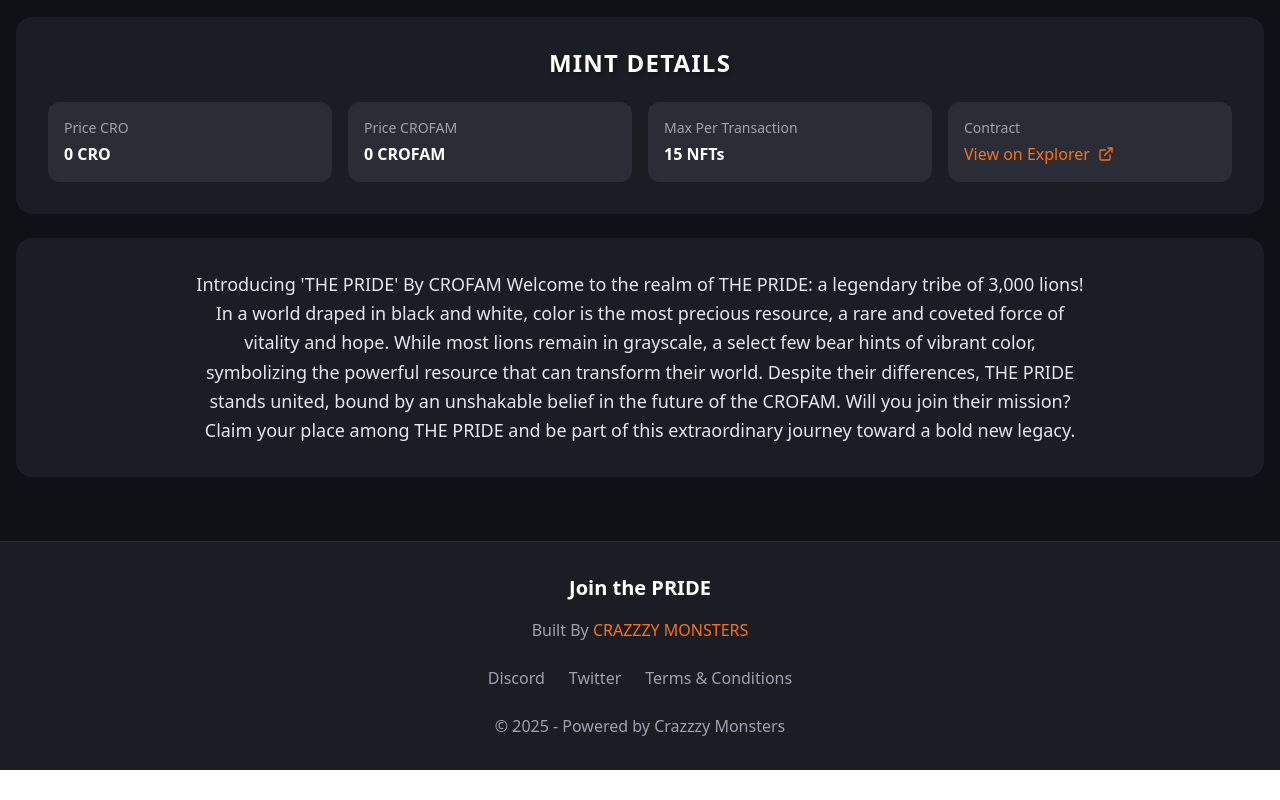
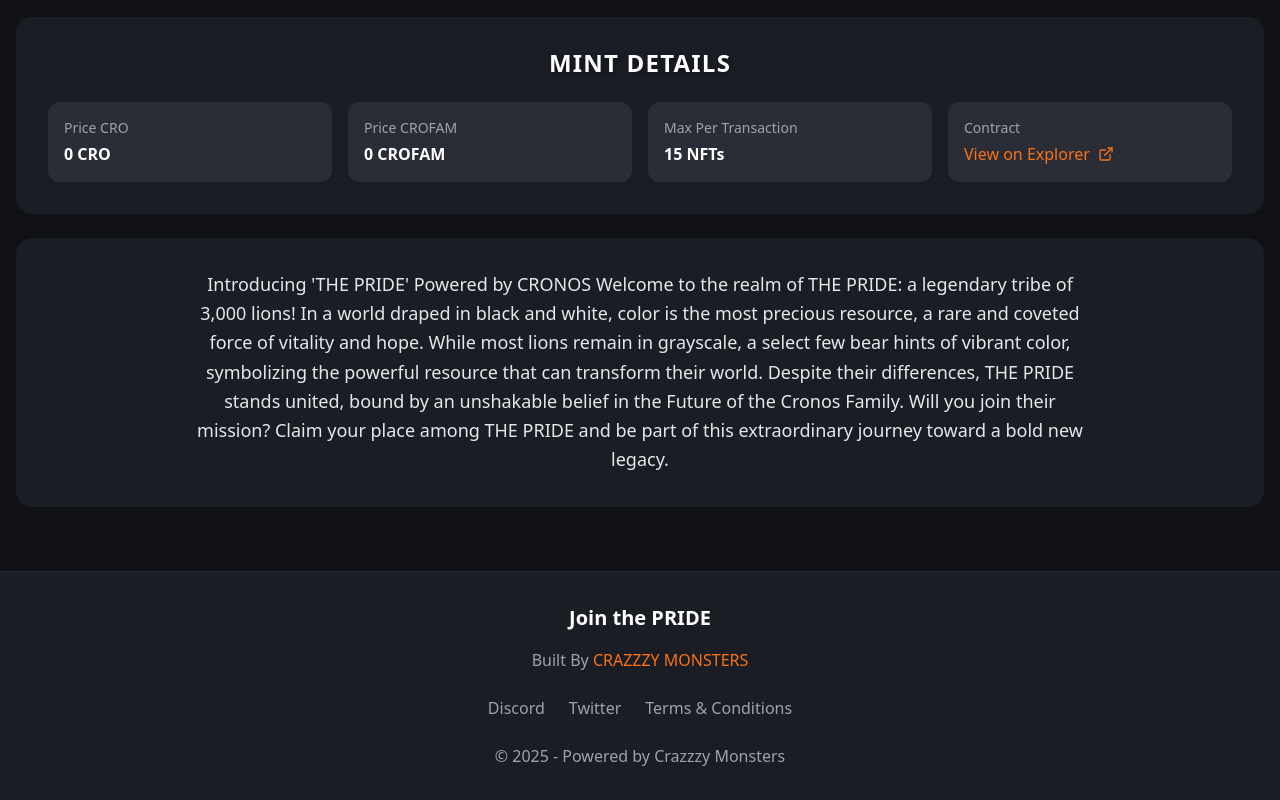
Before and after one commit to Basman1987/Crofam_mint, a React (Create React App) app: page / in a window 1280 px wide. Shown: the part 805-1605 px from the top of the page. Before the commit the page ends 1575 px from the top, so only its background shows below. Built offline with nearby package versions, Linux system fonts and the light colour scheme; a web font is replaced by a local one.

Commit message:
Update App.js

```diff
--- a/src/App.js
+++ b/src/App.js
@@ -723,14 +723,14 @@
 
           <div className="bg-gray-800 rounded-2xl p-8 mt-6">
             <p className="text-gray-200 text-center text-lg max-w-4xl mx-auto leading-relaxed">
-              Introducing 'THE PRIDE' By CROFAM Welcome to the realm of THE
+              Introducing 'THE PRIDE' Powered by CRONOS Welcome to the realm of THE
               PRIDE: a legendary tribe of 3,000 lions! In a world draped in
               black and white, color is the most precious resource, a rare and
               coveted force of vitality and hope. While most lions remain in
               grayscale, a select few bear hints of vibrant color, symbolizing
               the powerful resource that can transform their world. Despite
               their differences, THE PRIDE stands united, bound by an unshakable
-              belief in the future of the CROFAM. Will you join their mission?
+              belief in the Future of the Cronos Family. Will you join their mission?
               Claim your place among THE PRIDE and be part of this extraordinary
               journey toward a bold new legacy.
             </p>
```
